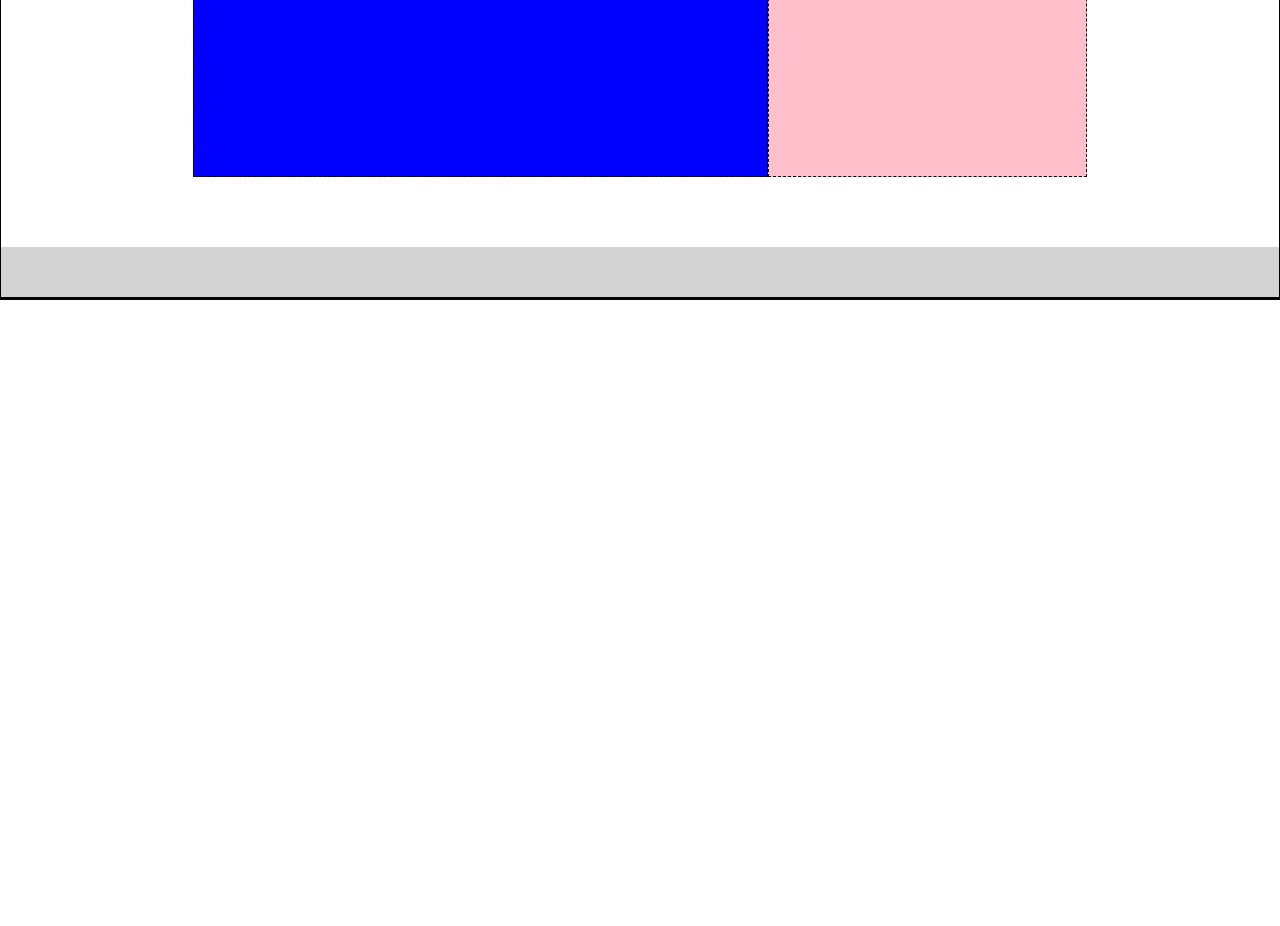
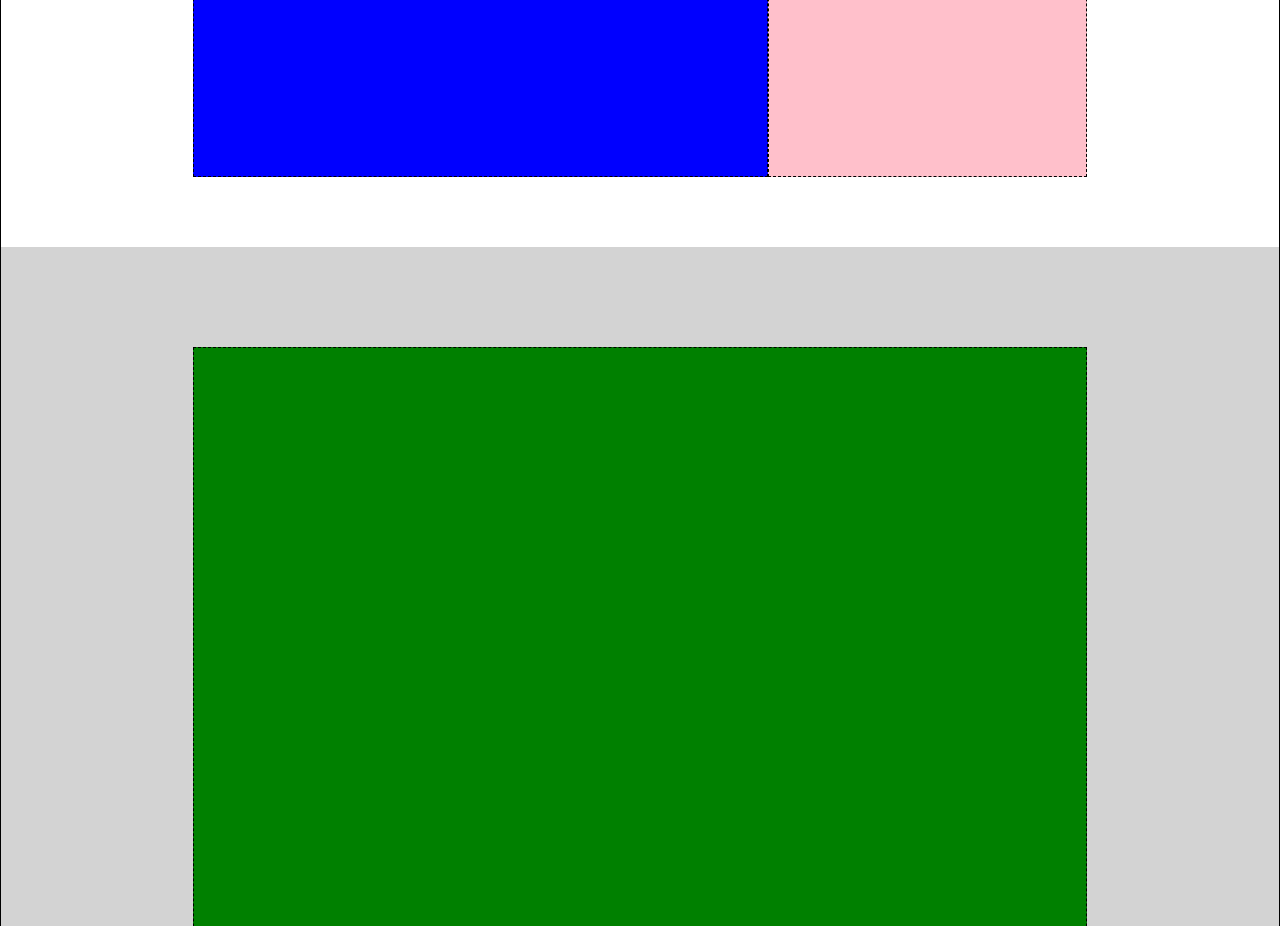
Before and after one commit to lucariggi92/htmlcss-struttura-discord, a plain HTML site: page index.html in a window 1280 px wide. Shown: the part 2554-3480 px from the top of the page. Before the commit the page ends 2854 px from the top, so only its background shows below. Drawn offline with Linux system fonts and the light colour scheme.

Commit message:
feat:main completed

```diff
--- a/css/style.css
+++ b/css/style.css
@@ -30,7 +30,8 @@ margin:0
     width: 100%;
    }
 .cont-main-3{
-
+height:1000px;
+    width: 100%;
 }
 .cont-main-4{
 
@@ -53,6 +54,12 @@ margin:0
     background-color: blue;
     border:1px dashed black;
 }
+.square-green{
+   width:70%;
+   height:80%;
+   background-color: green;
+   border:1px dashed black;
+}
 
 .square-big{
 height:80%;
@@ -67,7 +74,7 @@ height:80%;
 .bg-white{
     background-color: white;
 }
-.bg-blu{
+.bg-gray{
     background-color: lightgray;
 }
 
--- a/index.html
+++ b/index.html
@@ -22,7 +22,7 @@
               <div class="square-blu square-big"></div>
               <div class="square-pink square-small"></div>
         </div>
-        <div class="flex-row cont-main-2  bg-blu">
+        <div class="flex-row cont-main-2  bg-gray">
               <div class="square-pink square-small"></div>
               <div class="square-blu square-big"></div>
 
@@ -31,7 +31,9 @@
              <div class="square-blu square-big"></div>
               <div class="square-pink square-small"></div>
         </div>
-        <div class="div bg-blu"></div>
+        <div class="flex-row cont-main-3 bg-gray">
+            <div class="square-green"></div>
+        </div>
     </main>
     <footer class="container div">
 
```
